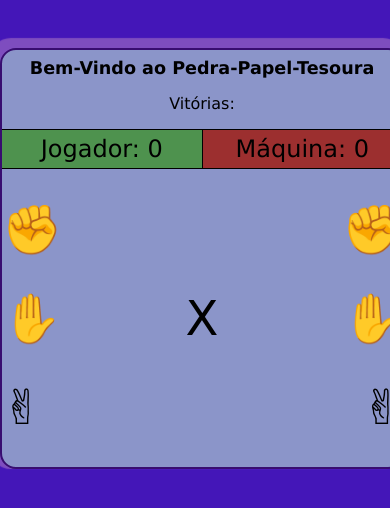
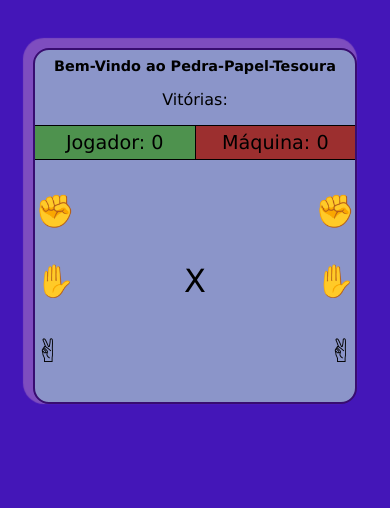
Before and after one commit to victorgarciadss/pedra-papel-tesoura, a React (Create React App) app: page / in a window 390 px wide. Shown: the top 508 px of the page. Built offline with nearby package versions, Linux system fonts and the light colour scheme.

Commit message:
melhorando responsividade

```diff
--- a/src/componentes/Batalha.css
+++ b/src/componentes/Batalha.css
@@ -33,3 +33,17 @@ div.opcoes-gesto{
 .opcoes-gesto{
     font-size: 3rem;
 }
+
+@media screen and (max-width: 600px){
+    .opcoes-gesto{
+        font-size: 2rem;
+    }
+
+    .resposta{
+        font-size: 2rem;
+    }
+
+    .versus{
+        font-size: 2rem;
+    }
+}
--- a/src/componentes/Campo.css
+++ b/src/componentes/Campo.css
@@ -26,12 +26,12 @@ h1{
 
 @media screen and (max-width: 600px){
     .campo{
-        width: 25rem;
+        width: 20rem;
         box-shadow: -5px -5px 1px 5px #7e4dbf;
         border: 2px solid #380d70;
     }
 
     h1{
-        font-size: 1.1rem;
+        font-size: 0.9rem;
     }
 }
--- a/src/componentes/Jogadores.css
+++ b/src/componentes/Jogadores.css
@@ -1,6 +1,6 @@
 .jogadores{
     display: flex;
-    font-size: 1.5rem;
+    font-size: 1.2rem;
 }
 
 .player1{
--- a/src/componentes/Resultado.css
+++ b/src/componentes/Resultado.css
@@ -22,9 +22,6 @@
 }
 
 
-
-
-
 @keyframes transparencia {
   from{
     opacity: 0;
@@ -33,3 +30,16 @@
     opacity: 1;
   }
 }
+
+
+@media screen and (max-width: 600px){
+    .vencedor{
+      font-size: 1rem;
+    }
+
+    .botao{
+      font-size: 1rem;
+      width: 10rem;
+    }
+
+}
```
